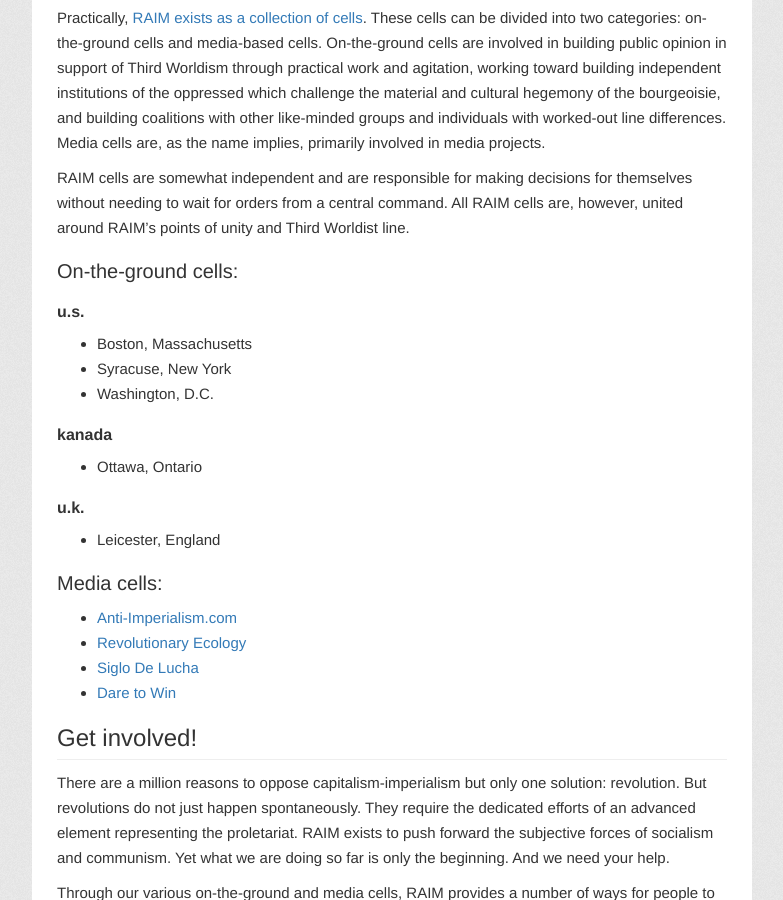
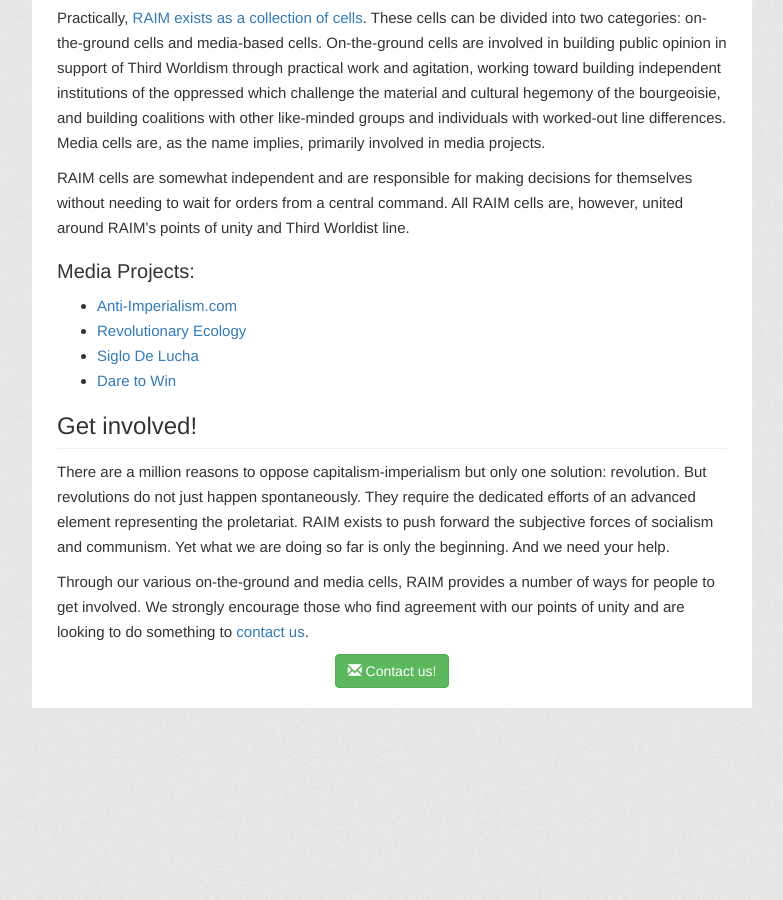
Before and after one commit to thirdworldists/thirdworldists.github.io, a Jekyll site: the page built from about.md, in a window 1280 px wide and 900 px high, scrolled down 2058 px. Shown: the whole window, without its empty margins (248-1031 px from the left). Built offline with Jekyll 4.4.1, drawn with Linux system fonts in a browser that asks for light colours; nearby versions of some CDN libraries; after the commit the page ends 2766 px from its top, so only the background shows below that.

Commit message:
Update about.md

```diff
--- a/about.md
+++ b/about.md
@@ -23,23 +23,7 @@
 
 RAIM cells are somewhat independent and are responsible for making decisions for themselves without needing to wait for orders from a central command. All RAIM cells are, however, united around RAIM’s points of unity and Third Worldist line.
 
-### On-the-ground cells:
-
-#### u.s.
-
-* Boston, Massachusetts
-* Syracuse, New York
-* Washington, D.C.
-
-#### kanada
-
-* Ottawa, Ontario
-
-#### u.k.
-
-* Leicester, England
-
-### Media cells:
+### Media Projects:
 
 * [Anti-Imperialism.com](http://anti-imperialism.com/)
 * [Revolutionary Ecology](http://revolutionaryecology.com/)
```
